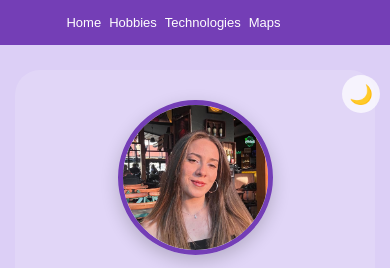
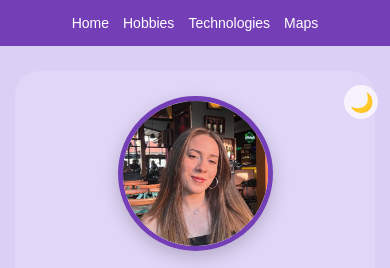
Before and after one commit to selinaguney/Personal-Web-Page, a plain HTML site: page about.html in a window 390 px wide. Shown: the top 268 px of the page. Drawn offline with Linux system fonts and the light colour scheme.

Commit message:
Add About Me page and improve website

```diff
--- a/css/style.css
+++ b/css/style.css
@@ -834,3 +834,57 @@ body.dark-mode .profile-hint {
         font-size: 48px;
     }
 }
+
+/* ==========================================
+   MOBILE NAVIGATION & THEME BUTTON
+   ========================================== */
+
+@media (max-width: 768px) {
+
+    nav {
+        display: flex;
+        justify-content: center;
+        align-items: center;
+        flex-wrap: wrap;
+        gap: 10px 18px;
+        padding: 18px 12px;
+    }
+
+    nav a {
+        margin: 0;
+        font-size: 15px;
+        white-space: nowrap;
+    }
+
+    .theme-toggle {
+        position: fixed;
+        top: 85px;
+        right: 12px;
+        width: 36px;
+        height: 36px;
+        font-size: 19px;
+        z-index: 1000;
+    }
+
+    .about-page {
+        margin: 25px 15px;
+        padding: 25px 15px;
+    }
+}
+
+@media (max-width: 400px) {
+
+    nav {
+        gap: 10px 14px;
+        padding: 15px 10px;
+    }
+
+    nav a {
+        font-size: 14px;
+    }
+
+    .theme-toggle {
+        width: 34px;
+        height: 34px;
+    }
+}
```
